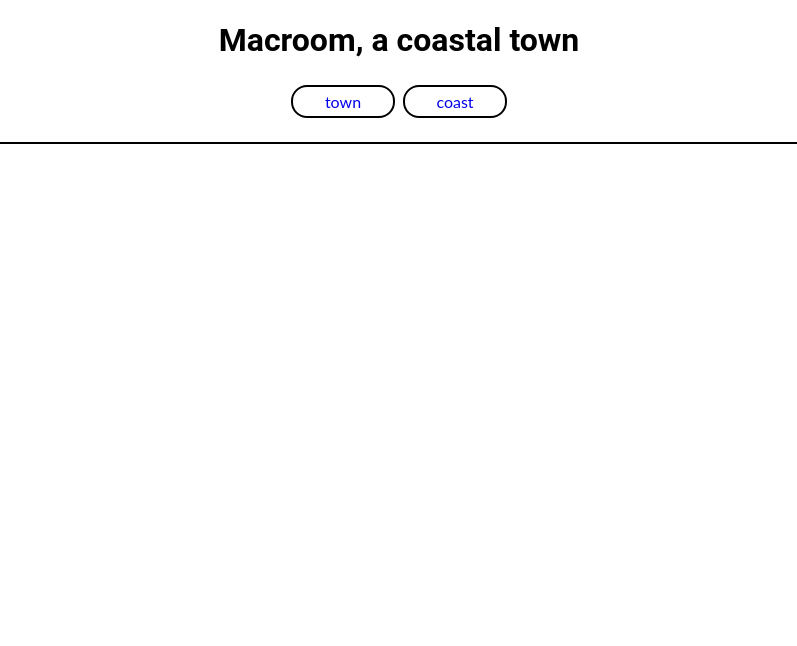
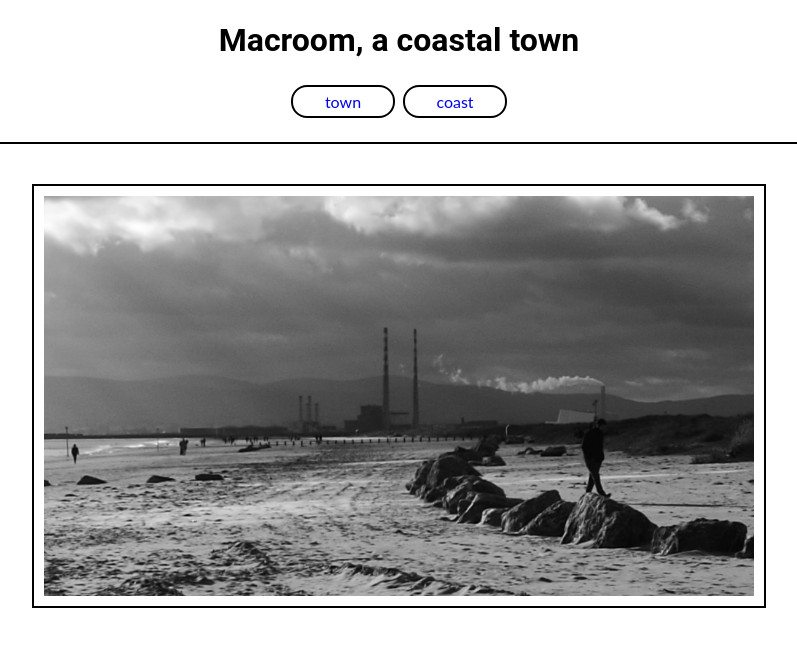
Before and after one commit to kashifkarar/macroom-photos, a plain HTML site: page coast.html in a window 1280 px wide. Shown: the whole page, without its empty margins (241-1038 px from the left). Drawn offline with Linux system fonts and the light colour scheme.

Commit message:
feat: add images to the web pages

```diff
--- a/coast.html
+++ b/coast.html
@@ -19,5 +19,10 @@
             </li>
         </ul>
     </nav>
+    <section>
+        <figure>
+            <img src="assets/images/beach.jpg" alt="an image of coastal Macroom">
+        </figure>
+    </section>
 </body>
 </html>
```
Also changed, not shown: index.html (+5 -0 lines), assets/images/beach.jpg (added), assets/images/city.jpg (added).
